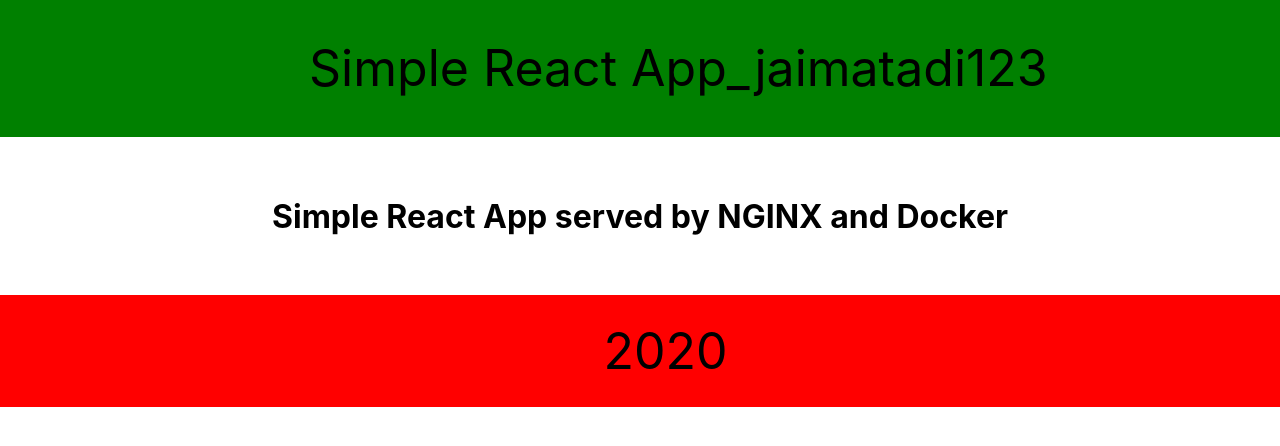
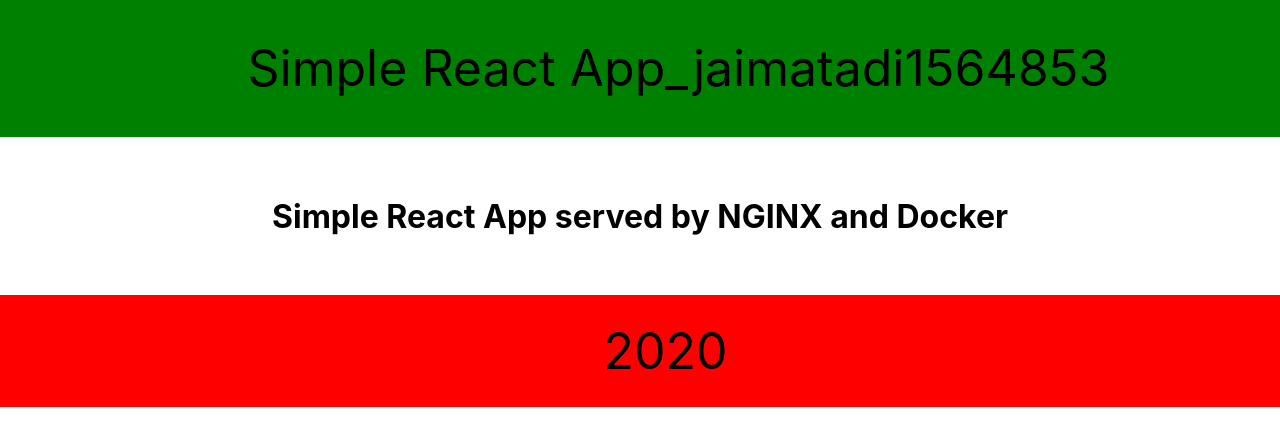
Before and after one commit to shantanusohni/ReactJS_Kubernetes_deployment_JMD, a React (Create React App) app: page / in a window 1280 px wide. Shown: the top 446 px of the page. Built offline with nearby package versions, Linux system fonts and the light colour scheme.

Commit message:
Update header.js

```diff
--- a/src/header/header.js
+++ b/src/header/header.js
@@ -4,7 +4,7 @@
 
     return (
         <div class="header">
-            Simple React App_jaimatadi123
+            Simple React App_jaimatadi1564853
         </div>
     )
 
```
